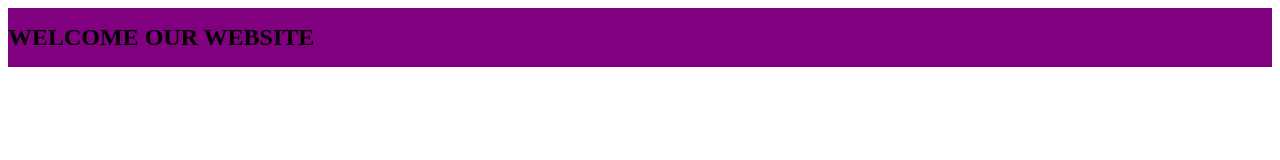
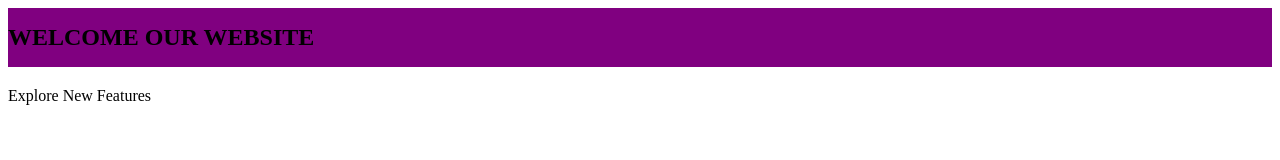
Before and after one commit to RomaisaAdeem/Second-Git-Project, a plain HTML site: page index.html in a window 1280 px wide. Drawn offline with Linux system fonts and the light colour scheme.

Commit message:
Added a para

```diff
--- a/index.html
+++ b/index.html
@@ -15,5 +15,6 @@
             WELCOME OUR WEBSITE
         </h1>
     </marquee>
+    <p>Explore New Features</p>
 </body>
 </html>
```
